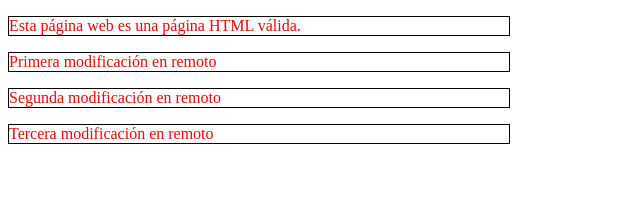
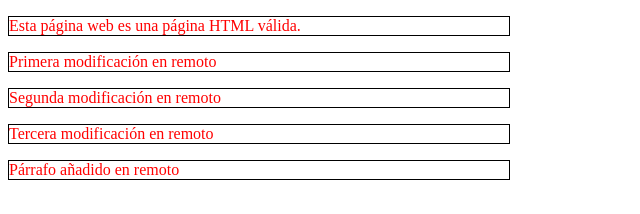
Before and after one commit to usuario1507/Practicas, a plain HTML site: page index.html in a window 1280 px wide. Shown: the whole page, without its empty margins (0-640 px from the left). Drawn offline with Linux system fonts and the light colour scheme.

Commit message:
Modificación index.html

```diff
--- a/index.html
+++ b/index.html
@@ -12,5 +12,6 @@
   <p>Primera modificación en remoto</p>
   <p>Segunda modificación en remoto</p>
   <p>Tercera modificación en remoto</p>
+  <p>Párrafo añadido en remoto</p>
 </body>
 </html>
```
